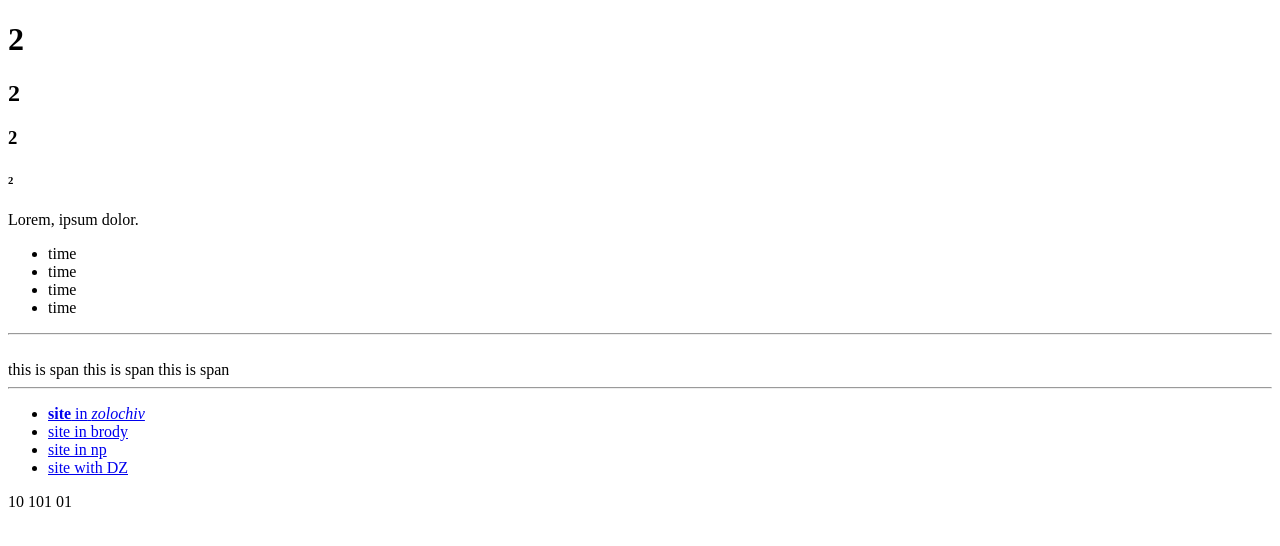
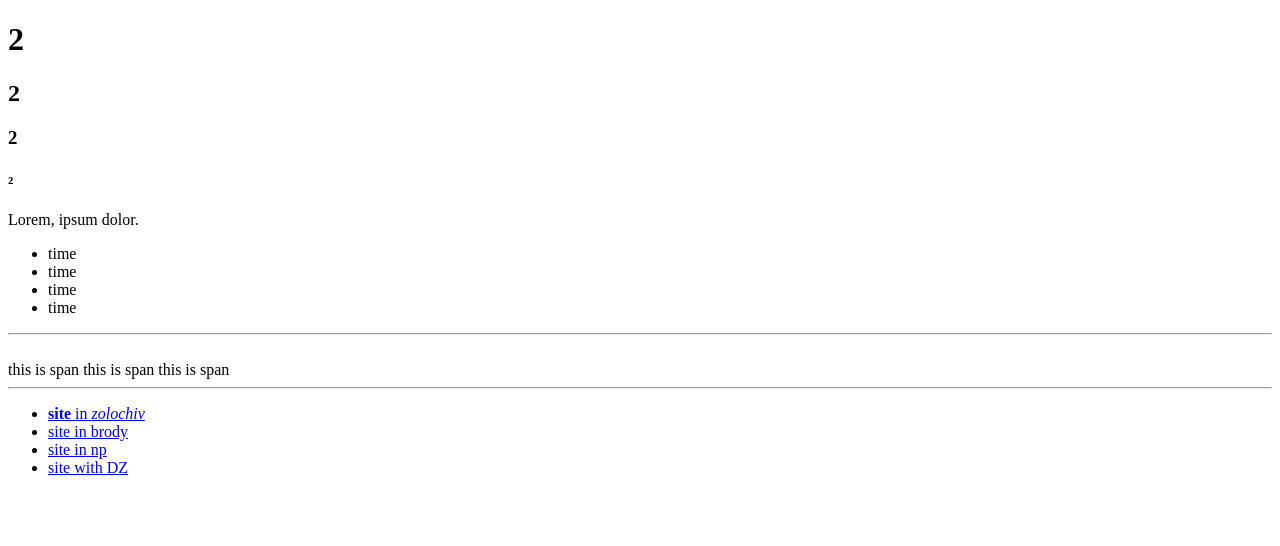
Before and after one commit to PavloAn/JS_learn, a plain HTML site: page index.html in a window 1280 px wide. Drawn offline with Linux system fonts and the light colour scheme.

Commit message:
comit 6 end

```diff
--- a/index.html
+++ b/index.html
@@ -47,5 +47,3 @@
 
 </body>
 </html>
-
-10 101 01
```
